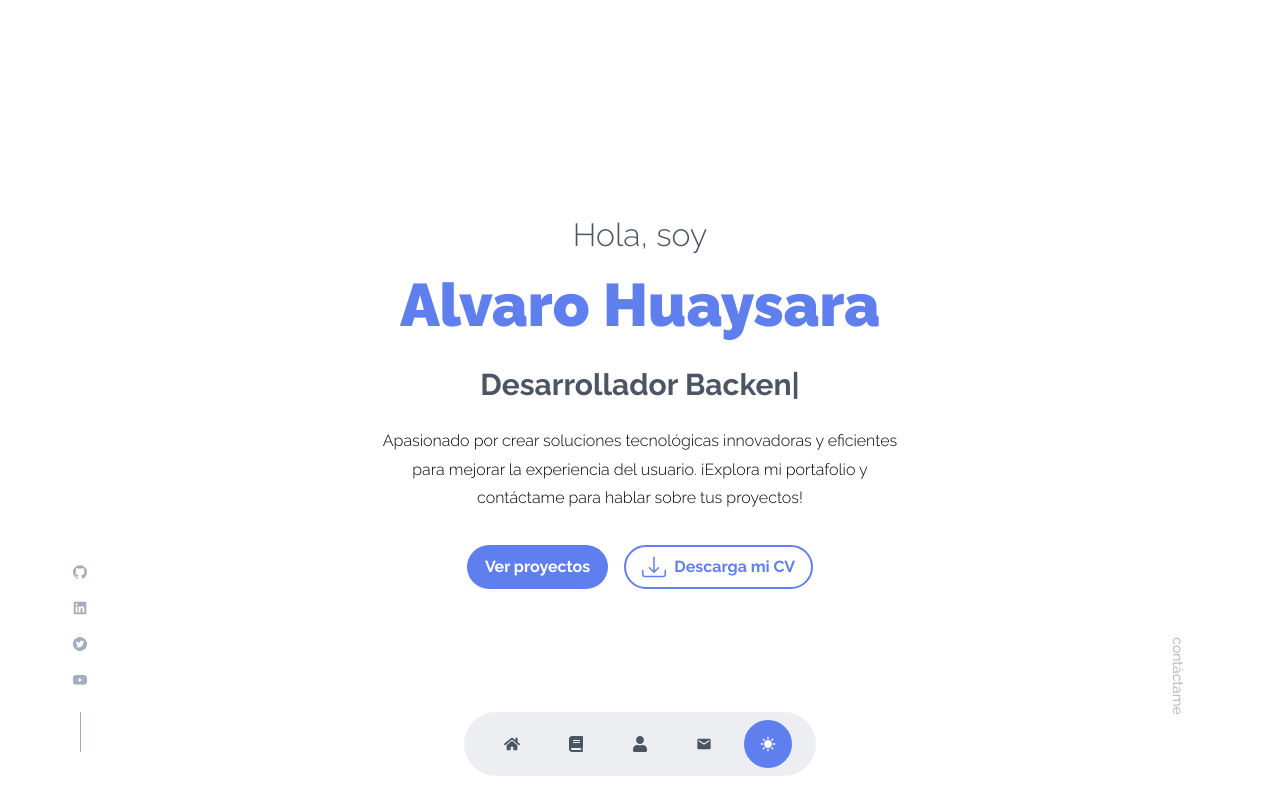
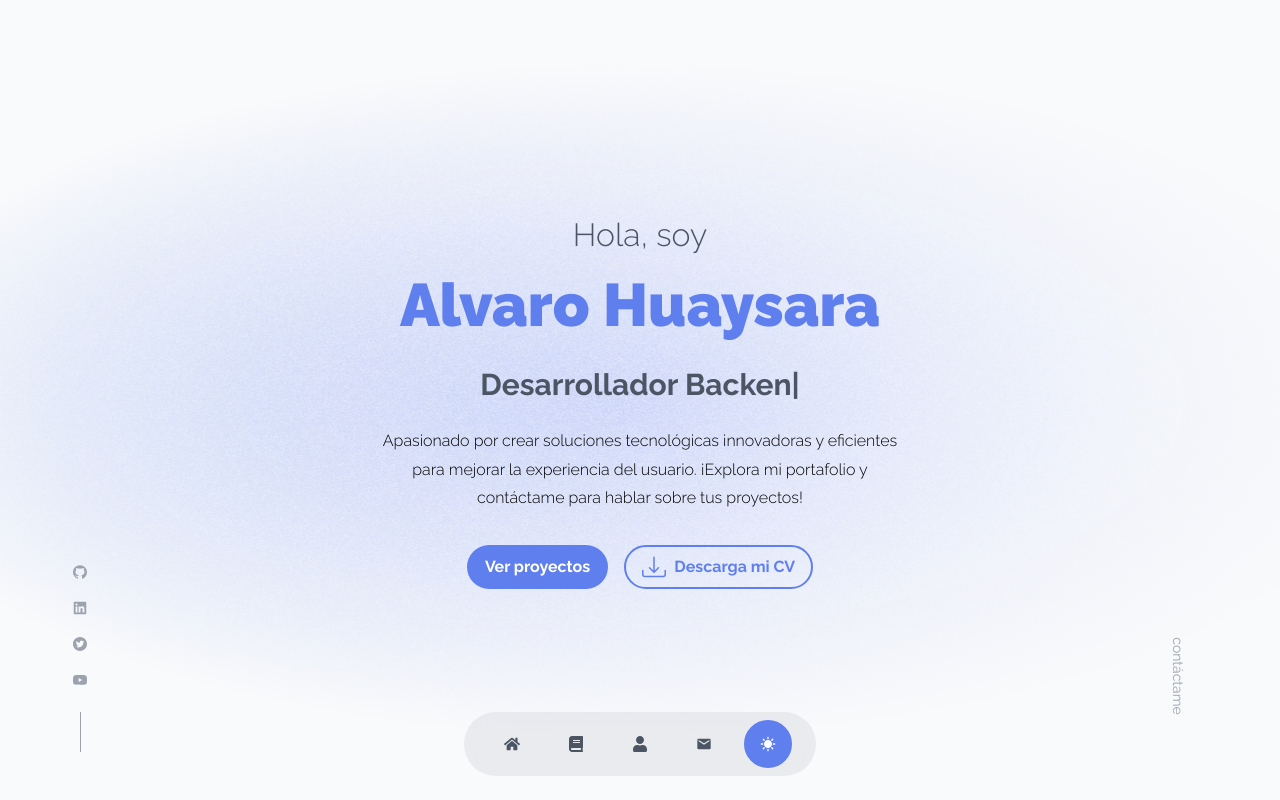
Before and after one commit to AlvaroHJ21/portfolio, a Next.js app: page / in a window 1280 px wide. Shown: the top 800 px of the page. Built offline with nearby package versions, Linux system fonts and the light colour scheme.

Commit message:
update: improvements

```diff
--- a/src/app/(dashboard)/dashboard/layout.tsx
+++ b/src/app/(dashboard)/dashboard/layout.tsx
@@ -19,7 +19,7 @@ export const metadata: Metadata = {
 export default function DashboardLayout({ children }: { children: React.ReactNode }) {
   return (
     <html lang="en">
-      <body className={`${font.className}`}>
+      <body className={`${font.className} bg-background text-gray-300`}>
         <AuthProvider>
           <ThemeProvider>
             <NavbarDashboard />
--- a/src/app/(portfolio)/layout.tsx
+++ b/src/app/(portfolio)/layout.tsx
@@ -21,8 +21,8 @@ export const metadata: Metadata = {
 
 export default function RootLayout({ children }: { children: React.ReactNode }) {
   return (
-    <html lang="en">
-      <body className={`${font.className} bg-white dark:bg-transparent`}>
+    <html lang="en" className=''>
+      <body className={`${font.className} bg-gray-50 dark:bg-background`}>
         <ThemeProvider>
           {/* <Navbar /> */}
           <NavbarBottom />
--- a/src/components/carousel/carousel-tecnologies.tsx
+++ b/src/components/carousel/carousel-tecnologies.tsx
@@ -6,11 +6,15 @@ const listItems2 = tecnologies.map((item) => item.image);
 export const CarouselItem = ({ item }: any) => {
   return (
     <div className="flex items-center px-20 py-6 transition-transform bg-gray-300 rounded-lg group dark:bg-gray-800 hover:scale-125 hover:shadow-md">
-      <img
-        className="h-12 max-w-[120px] grayscale group-hover:grayscale-0"
-        src={item}
-        alt={`logo ${item}`}
-      />
+      <div className="w-12 h-12">
+        <img
+          className="h-full max-w-full max-h-full grayscale group-hover:grayscale-0"
+          src={item}
+          alt={`logo ${item}`}
+          width={48}
+          height={48}
+        />
+      </div>
     </div>
   );
 };
--- /dev/null
+++ b/src/components/nav/icon-line-group.tsx
@@ -0,0 +1,22 @@
+import networkLinks from '@/data/networkLinks';
+import React from 'react';
+
+export const IconLineGroup = () => {
+  return (
+    <div className="absolute left-0 flex-col items-center hidden gap-4 text-gray-400 sm:flex dark:text-gray-500 bottom-12">
+      <ul className="flex flex-col gap-1">
+        {networkLinks.map((link) => (
+          <li
+            key={link.name}
+            className="transition-colors scale-50 hover:text-black dark:hover:text-white"
+          >
+            <a href={link.url} target="_blank" aria-label={link.name}>
+              {link.icon}
+            </a>
+          </li>
+        ))}
+      </ul>
+      <div className="w-px h-10 bg-current"></div>
+    </div>
+  );
+};
--- a/src/components/nav/navbar-bottom.tsx
+++ b/src/components/nav/navbar-bottom.tsx
@@ -12,22 +12,22 @@ export const NavbarBottom = () => {
   const links = [
     {
       href: '/',
-      label: 'Home',
+      label: 'Inicio',
       icon: <FaHome size={iconSize} />,
     },
     {
       href: '/projects',
-      label: 'Portfolio',
+      label: 'Proyectos',
       icon: <FaBook size={iconSize} />,
     },
     {
       href: '/about-me',
-      label: 'About',
+      label: 'Sobre mí',
       icon: <FaUser size={iconSize} />,
     },
     {
       href: '/contact',
-      label: 'Contact',
+      label: 'Contacto',
       icon: <MdMail size={iconSize} />,
     },
   ];
@@ -40,7 +40,8 @@ export const NavbarBottom = () => {
           return (
             <li
               key={link.label}
-              className={clsx('w-12 h-12 overflow-hidden rounded-full  transition-colors', {
+              data-tip={link.label}
+              className={clsx('tooltip w-12 h-12 rounded-full  transition-colors', {
                 'bg-primary text-black': active,
                 'text-gray-600 hover:bg-white hover:bg-opacity-50 dark:hover:bg-background dark:hover:bg-opacity-25 dark:text-gray-300':
                   !active,
--- a/src/components/tag/tag-group.tsx
+++ b/src/components/tag/tag-group.tsx
@@ -27,6 +27,8 @@ export const TagGroupTecnologies = ({ tecnologies, sm = false }: Props) => {
                   'w-4 h-4': sm,
                   'w-6 h-6': !sm,
                 })}
+                width={sm ? 16 : 24}
+                height={sm ? 16 : 24}
               />
             )}
             {tecnology.name}
--- a/src/containers/footer/footer.tsx
+++ b/src/containers/footer/footer.tsx
@@ -13,7 +13,7 @@ export const Footer = () => {
   }, []);
 
   return (
-    <footer className="bg-gray-100 dark:bg-background">
+    <footer className="bg-gray-50 dark:bg-background">
       <div className="flex flex-col items-center gap-4 pt-16 pb-32">
         <div className='mb-8'>
           <Logo />
--- a/src/containers/hero/hero.tsx
+++ b/src/containers/hero/hero.tsx
@@ -6,6 +6,7 @@ import { ButtonLink } from '@/components/button';
 import networkLinks from '@/data/networkLinks';
 import Link from 'next/link';
 import { TextTypeAnimate } from '../../components/text';
+import { IconLineGroup } from '@/components/nav/icon-line-group';
 
 export const Hero = () => {
   return (
@@ -48,26 +49,12 @@ export const Hero = () => {
         />
       </div>
 
-      <div className="absolute left-0 flex-col items-center hidden gap-4 sm:flex dark:text-gray-500 bottom-12">
-        <ul className="flex flex-col gap-1">
-          {networkLinks.map((link) => (
-            <li
-              key={link.name}
-              className="transition-colors scale-50 hover:text-black dark:hover:text-white"
-            >
-              <a href={link.url} target="_blank" aria-label={link.name}>
-                {link.icon}
-              </a>
-            </li>
-          ))}
-        </ul>
-        <div className="w-px h-10 bg-current"></div>
-      </div>
+      <IconLineGroup />
 
       <div className="absolute right-0 hidden sm:block bottom-28">
         <Link
           href="/contact"
-          className="inline-block text-sm transition-colors rotate-90 hover:text-black dark:hover:text-white"
+          className="inline-block text-sm text-gray-400 transition-colors rotate-90 hover:text-black dark:hover:text-white"
         >
           contáctame
         </Link>
--- a/src/containers/projects/projects-view.tsx
+++ b/src/containers/projects/projects-view.tsx
@@ -46,6 +46,7 @@ export const ProjectsView = ({ categories, projects }: Props) => {
                     src={project.images[0]}
                     alt={`Cover del proyecto ${project.name}`}
                     className="object-cover w-full h-full transition-transform hover:scale-110"
+                    priority
                   />
                 </Link>
                 <div className="col-span-2 row-span-2 md:col-span-1">
--- a/src/data/tecnologies.ts
+++ b/src/data/tecnologies.ts
@@ -134,7 +134,7 @@ const tecnologies: Tecnology[] = [
   {
     id: 27,
     name: 'Codeigniter',
-    image: '/logos/codeigniter.webp',
+    image: '/logos/codeigniter.svg',
   },
   {
     id: 28,
--- a/src/styles/globals.css
+++ b/src/styles/globals.css
@@ -6,21 +6,51 @@
   position: relative;
   overflow: hidden;
 }
-.texture::before {
+
+html.dark .texture::before {
   position: absolute;
   content: '';
   z-index: -1;
   top: 0%;
   bottom: 10%;
   width: 150%;
-  /* height: 100%; */
   left: -25%;
-  background: url(/img/noise.webp) repeat, linear-gradient(80deg, #607fef 20%, #13111c 100%);
+  background: url(/img/noise.webp) repeat, linear-gradient(90deg, #607fef 20%, #13111c 100%);
   background-blend-mode: overlay;
   -webkit-mask-image: radial-gradient(#13111c80, transparent 60%);
   mask-image: radial-gradient(#13111c80, transparent 60%);
-  /* background-color: #13111c; */
 }
+
+html.light .texture::before {
+  position: absolute;
+  content: '';
+  z-index: -1;
+  top: 0%;
+  bottom: 10%;
+  width: 150%;
+  height: 100%;
+  left: -25%;
+  background: url(/img/noise.webp) repeat, linear-gradient(90deg, #607fef 20%, #ffffff 100%);
+
+  background-blend-mode: overlay;
+  -webkit-mask-image: radial-gradient(#13111c80, transparent 60%);
+  mask-image: radial-gradient(#13111c80, transparent 60%);
+}
+
+/* .texture::before {
+  position: absolute;
+  content: '';
+  z-index: -1;
+  top: 0%;
+  bottom: 10%;
+  width: 150%;
+  height: 100%;
+  left: -25%;
+  background: url(/img/noise.webp) repeat, linear-gradient(80deg, #607fef 20%, #ffffff 100%);
+  background-blend-mode: overlay;
+  -webkit-mask-image: radial-gradient(#ffffff, transparent 60%);
+  mask-image: radial-gradient(#ffffff, transparent 60%);
+} */
 
 .gradient {
   background: rgb(0, 0, 0);
@@ -58,6 +88,11 @@
 }
 .animationRight {
   animation: carouselAnimationRight 60s linear infinite;
+}
+
+.tooltip:hover:after,
+.tooltip:hover:before {
+  transition-delay: 500ms;
 }
 
 /* Daisy UI badge */
--- a/tailwind.config.js
+++ b/tailwind.config.js
@@ -40,15 +40,36 @@ module.exports = {
     },
   },
   daisyui: {
+    // theme: [
+    //   {
+    //     mytheme: {
+    //       primary: '#607FEF',
+    //     },
+    //   },
+    // ],
     themes: [
       {
-        dark: {
-          ...require('daisyui/src/theming/themes')['[data-theme=dark]'],
+        // dark: {
+        //   ...require('daisyui/src/theming/themes')['[data-theme=dark]'],
+        //   primary: '#607FEF',
+        //   background: '#13111C',
+        // },
+        light: {
+          ...require('daisyui/src/theming/themes')['[data-theme=light]'],
           primary: '#607FEF',
-          background: '#13111C',
         },
       },
+      // {
+      //   light: {
+      //     ...require('daisyui/src/theming/themes')['[data-theme=light]'],
+      //     primary: 'red',
+      //     secondary: 'red',
+      //     success: 'red',
+      //     background: '#FFF',
+      //   },
+      // },
     ],
+    base: false,
   },
   darkMode: 'class',
   plugins: [require('daisyui')],
```
Also changed, not shown: public/logos/codeigniter.svg (added).
